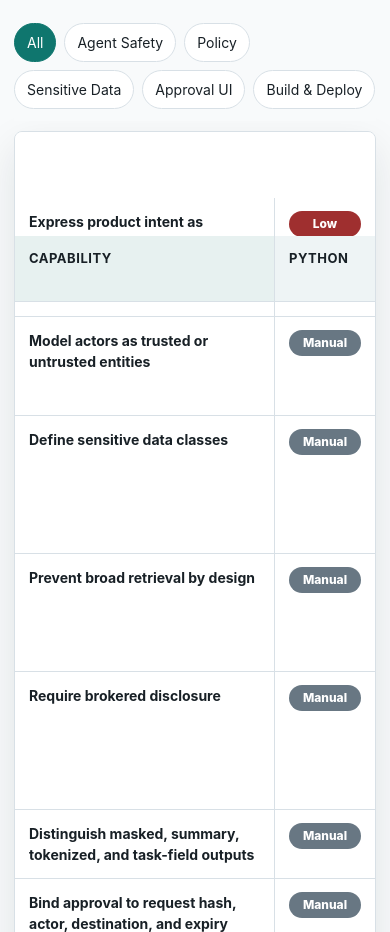
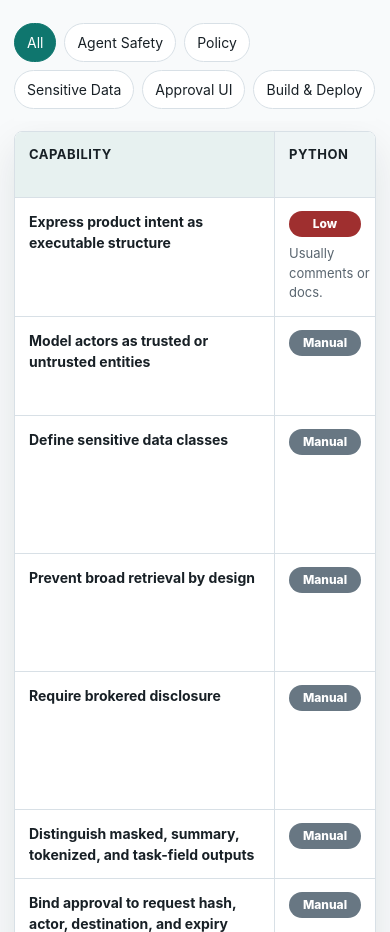
Before and after one commit to Tranz007/Axiom, a plain HTML site: page docs/comparison-matrix.html in a window 390 px wide. Shown: the part 2146-3078 px from the top of the page. Drawn offline with Linux system fonts and the light colour scheme.

Commit message:
Fix comparison matrix sticky header

```diff
--- a/docs/comparison-matrix.html
+++ b/docs/comparison-matrix.html
@@ -216,7 +216,7 @@
 
       th {
         position: sticky;
-        top: 58px;
+        top: 0;
         z-index: 10;
         background: #eef4f5;
         font-size: 13px;
@@ -349,10 +349,6 @@
 
         .hero {
           padding-top: 38px;
-        }
-
-        th {
-          top: 104px;
         }
       }
     </style>
```
